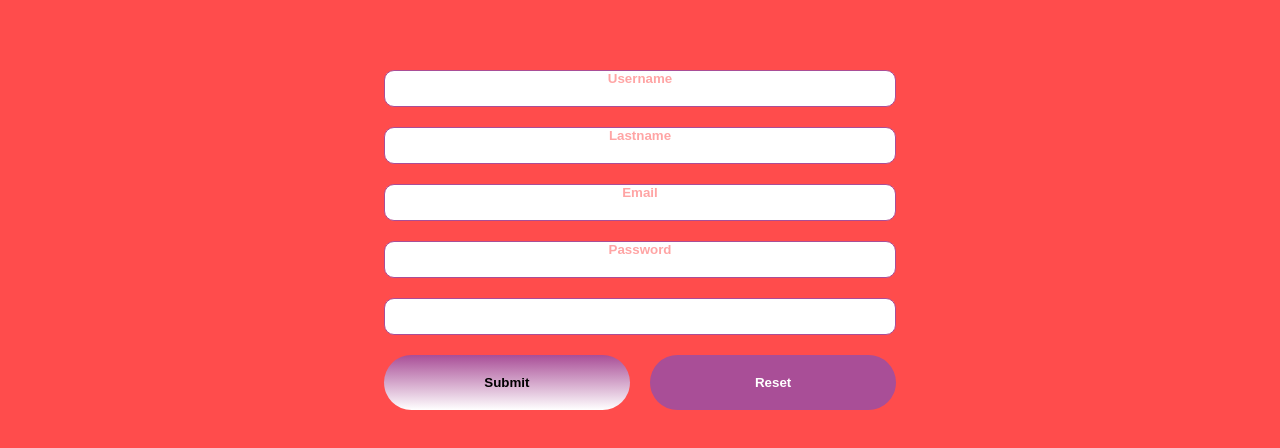
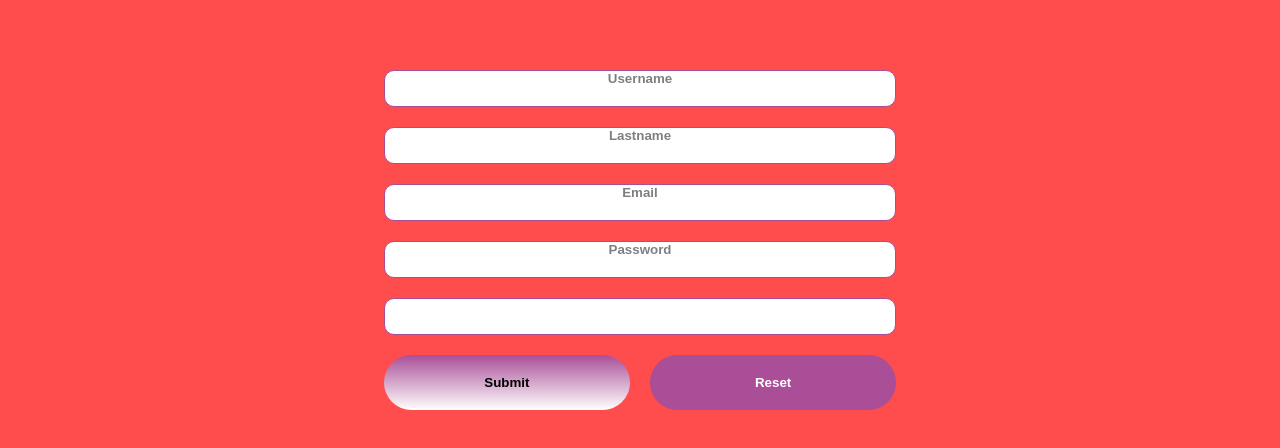
Before and after one commit to Erzyelc/Sweet-Berries, a plain HTML site: page registration.html in a window 1280 px wide. Shown: the part 120-568 px from the top of the page. Drawn offline with Linux system fonts and the light colour scheme.

Commit message:
changed coloring

```diff
--- a/registration.css
+++ b/registration.css
@@ -74,7 +74,7 @@ input{
 }
 
 input::placeholder{
-    color: #FF4C4C;
+    color: #000;
     opacity: 50%;
     font-weight: 600;
     text-align: center;
```
